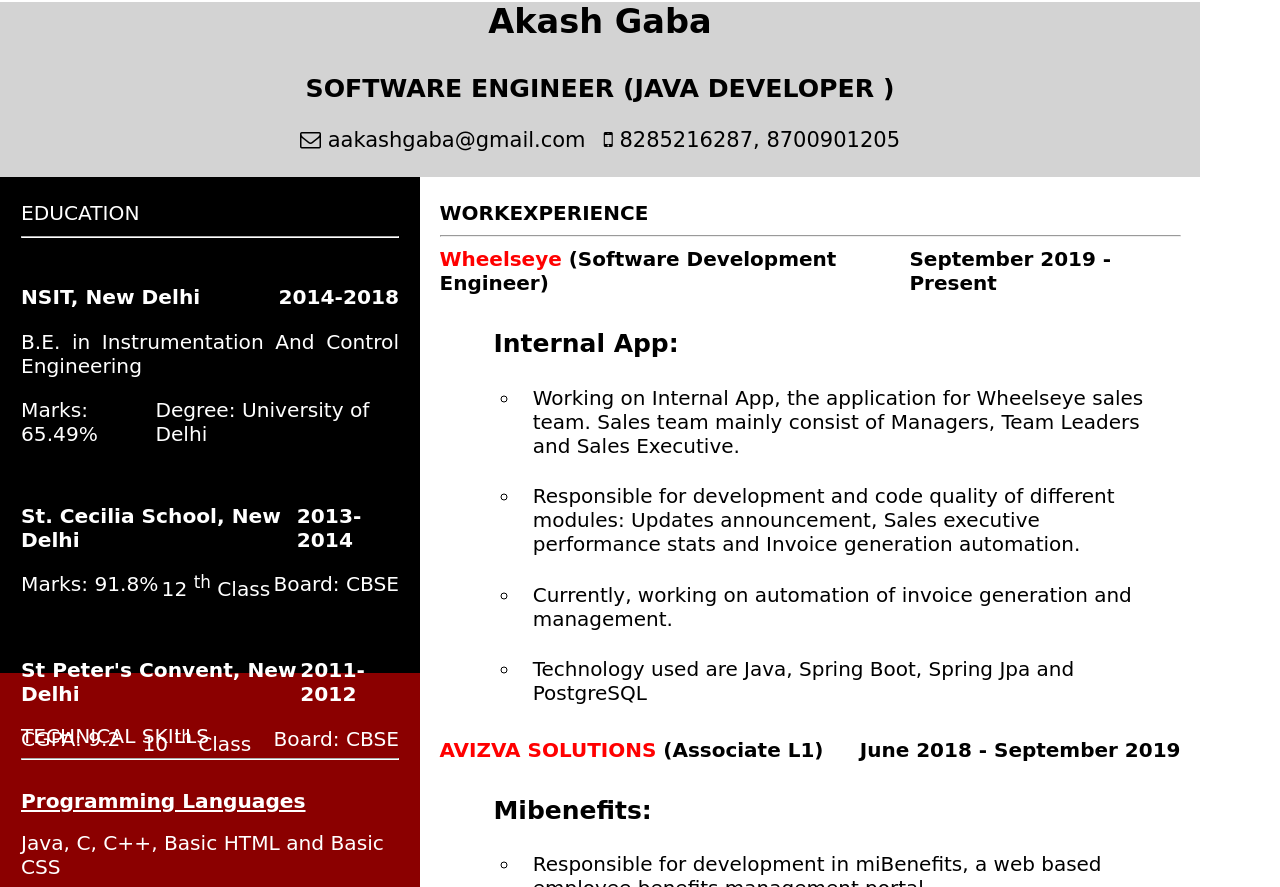
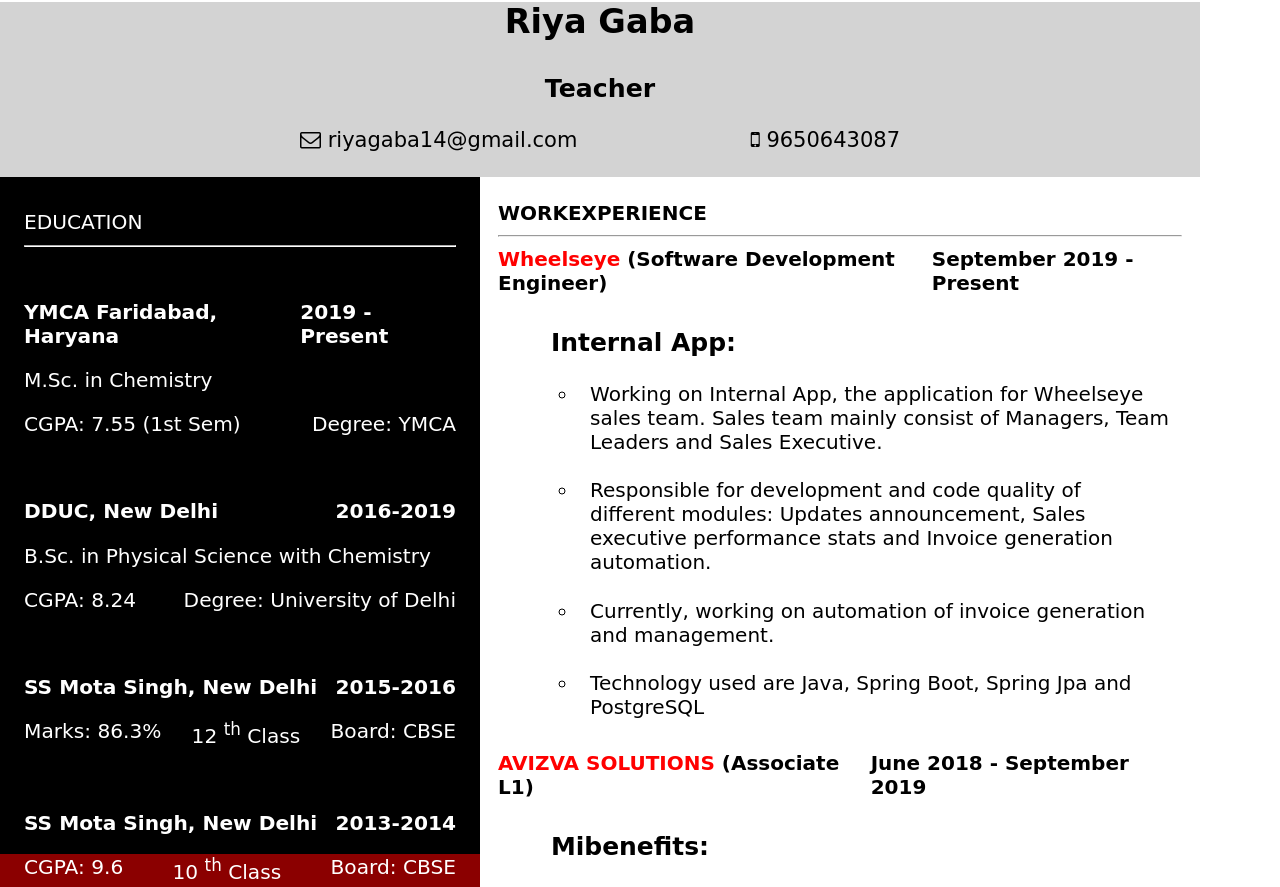
Before and after one commit to akashgaba/akashgaba.github.io, a plain HTML site: page index.html in a window 1280 px wide. Shown: the top 887 px of the page. Drawn offline with Linux system fonts and the light colour scheme; a web font is replaced by a local one.

Commit message:
education changes

```diff
--- a/css/main.css
+++ b/css/main.css
@@ -16,7 +16,7 @@
 }
 
 #leftSide {
-    width: 35%;
+    width: 40%;
     height: 86%;
     font-size: 120%;
     color: white;
@@ -24,21 +24,21 @@
 
 #top {
     width: 100%;
-    height: 33%;
+    height: 45%;
     background-color: black;
     display: flex;
     justify-content: space-around;
 }
 #bottom {
     width: 100%;
-    height: 67%;
+    height: 55%;
     background-color: darkred;
     display: flex;
     justify-content: space-around;
 }
 
 #rightSide {
-    width: 65%;
+    width: 60%;
     height: 86%;
     font-size: 119%;
     display: flex;
--- a/index.html
+++ b/index.html
@@ -2,7 +2,7 @@
 <html lang="en">
 
 <head>
-  <title>Akash Gaba Resume</title>
+  <title>Riya Gaba Resume</title>
   <!-- Required meta tags -->
   <meta charset="utf-8">
   <!-- Bootstrap CSS -->
@@ -14,14 +14,14 @@
 
 <body>
   <div id="header">
-    <p id="name">Akash Gaba</p>
-    <p id="profession">SOFTWARE ENGINEER (JAVA DEVELOPER )</p>
+    <p id="name">Riya Gaba</p>
+    <p id="profession">Teacher</p>
     <div id="contact-information">
       <div id="email">
-        <i class="fa fa-envelope-o"></i> aakashgaba@gmail.com
+        <i class="fa fa-envelope-o"></i> riyagaba14@gmail.com
       </div>
       <div id="phone-number">
-        <i class="fa fa-mobile-phone"></i> 8285216287, 8700901205
+        <i class="fa fa-mobile-phone"></i> 9650643087
       </div>
     </div>
   </div>
@@ -36,25 +36,38 @@
           <div class="education-detail-section">
             <div class="education-detail">
               <div class="education-detail-head">
-                <span>NSIT, New Delhi</span>
-                <span>2014-2018</span>
+                <span>YMCA Faridabad, Haryana</span>
+                <span>2019 - Present</span>
               </div>
               <div class="education-detail-body">
-                <p class="text-align-justify">B.E. in Instrumentation And Control Engineering</p>
+                <p class="text-align-justify">M.Sc. in Chemistry</p>
                 <p class="justify-content-space-between">
-                  <span>Marks: 65.49%</span>
+                  <span>CGPA: 7.55 (1st Sem)</span>
+                  <span>Degree: YMCA</span>
+                </p>
+              </div>
+            </div>
+            <div class="education-detail">
+              <div class="education-detail-head">
+                <span>DDUC, New Delhi</span>
+                <span>2016-2019</span>
+              </div>
+              <div class="education-detail-body">
+                <p class="text-align-justify">B.Sc. in Physical Science with Chemistry</p>
+                <p class="justify-content-space-between">
+                  <span>CGPA: 8.24</span>
                   <span>Degree: University of Delhi</span>
                 </p>
               </div>
             </div>
             <div class="education-detail">
               <div class="education-detail-head">
-                <span>St. Cecilia School, New Delhi</span>
-                <span>2013-2014</span>
+                <span>SS Mota Singh, New Delhi</span>
+                <span>2015-2016</span>
               </div>
               <div class="education-detail-body">
                 <p class="justify-content-space-between">
-                  <span>Marks: 91.8%</span>
+                  <span>Marks: 86.3%</span>
                   <span>12
                     <sup>th</sup> Class</span>
                   <span>Board: CBSE</span>
@@ -63,12 +76,12 @@
             </div>
             <div class="education-detail">
               <div class="education-detail-head">
-                <span>St Peter's Convent, New Delhi</span>
-                <span>2011-2012</span>
+                <span>SS Mota Singh, New Delhi</span>
+                <span>2013-2014</span>
               </div>
               <div class="education-detail-body">
                 <p class="justify-content-space-between">
-                  <span>CGPA: 9.2</span>
+                  <span>CGPA: 9.6</span>
                   <span>10
                     <sup>th</sup> Class</span>
                   <span>Board: CBSE</span>
```
